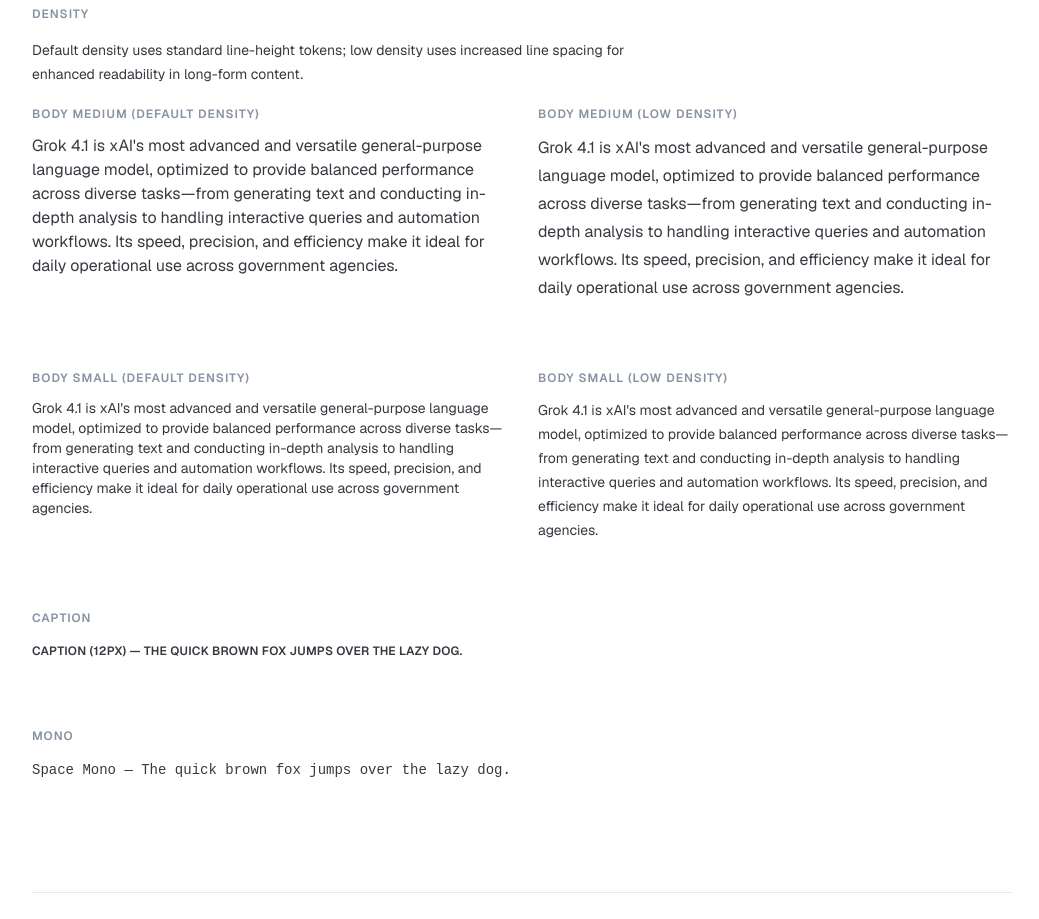
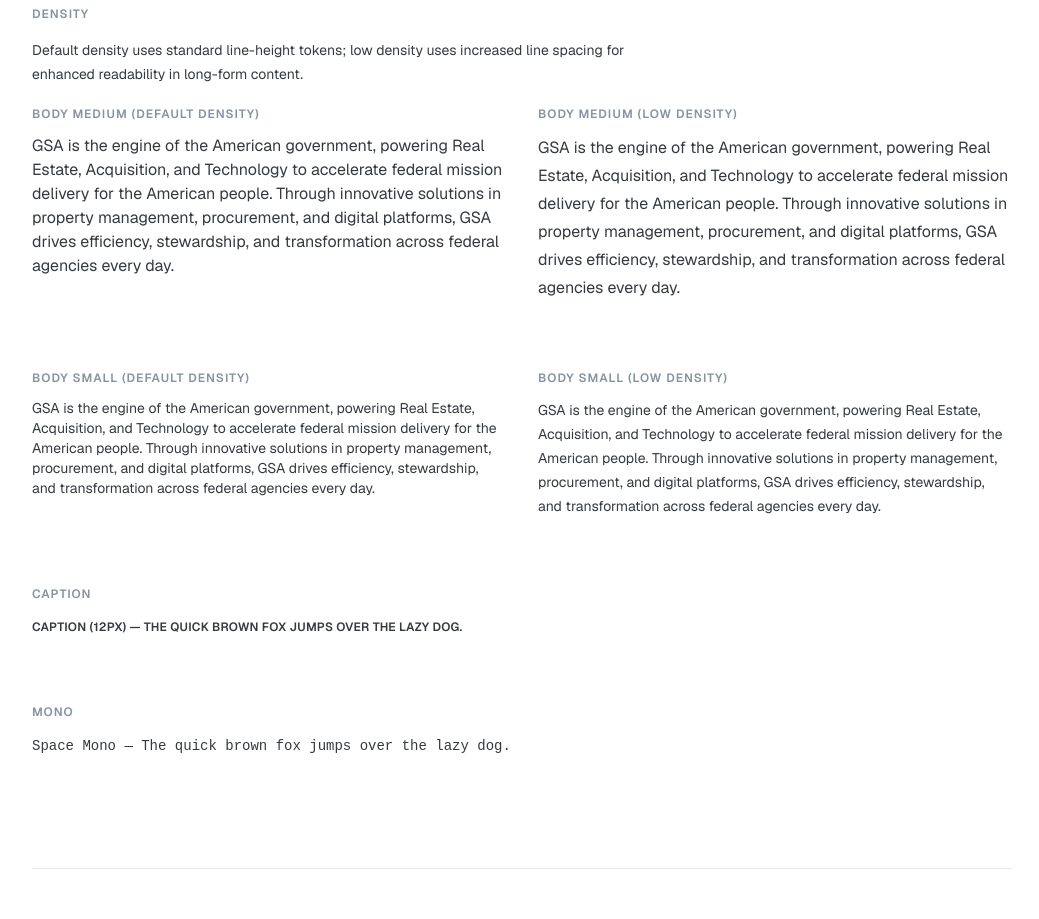
Before and after one commit to acgsa/usds, a Next.js app: page / in a window 1280 px wide. Shown: the part 980-1899 px from the top of the page, without its empty margins (228-1267 px from the left). Built offline with nearby package versions, Linux system fonts and the light colour scheme.

Commit message:
copy: replace Grok placeholder text with GSA mission copy in Typography section

```diff
--- a/app/page.tsx
+++ b/app/page.tsx
@@ -404,13 +404,13 @@
             <div className="typography-density-block">
               <div className="row-label" style={{ marginBottom: "var(--space-xs)" }}>Body Medium (Default Density)</div>
               <p style={{ fontSize: "var(--font-size-body-md)", lineHeight: "24px", marginBottom: 0, maxWidth: 640 }}>
-                Grok 4.1 is xAI&apos;s most advanced and versatile general-purpose language model, optimized to provide balanced performance across diverse tasks—from generating text and conducting in-depth analysis to handling interactive queries and automation workflows. Its speed, precision, and efficiency make it ideal for daily operational use across government agencies.
+                GSA is the engine of the American government, powering Real Estate, Acquisition, and Technology to accelerate federal mission delivery for the American people. Through innovative solutions in property management, procurement, and digital platforms, GSA drives efficiency, stewardship, and transformation across federal agencies every day.
               </p>
             </div>
             <div className="typography-density-block">
               <div className="row-label" style={{ marginBottom: "var(--space-xs)" }}>Body Medium (Low Density)</div>
               <p style={{ fontSize: "var(--font-size-body-md)", lineHeight: "28px", marginBottom: 0, maxWidth: 640 }}>
-                Grok 4.1 is xAI&apos;s most advanced and versatile general-purpose language model, optimized to provide balanced performance across diverse tasks—from generating text and conducting in-depth analysis to handling interactive queries and automation workflows. Its speed, precision, and efficiency make it ideal for daily operational use across government agencies.
+                GSA is the engine of the American government, powering Real Estate, Acquisition, and Technology to accelerate federal mission delivery for the American people. Through innovative solutions in property management, procurement, and digital platforms, GSA drives efficiency, stewardship, and transformation across federal agencies every day.
               </p>
             </div>
           </div>
@@ -418,13 +418,13 @@
             <div className="typography-density-block">
               <div className="row-label" style={{ marginBottom: "var(--space-xs)" }}>Body Small (Default Density)</div>
               <p style={{ fontSize: "var(--font-size-body-sm)", lineHeight: "20px", marginBottom: 0, maxWidth: 640 }}>
-                Grok 4.1 is xAI&apos;s most advanced and versatile general-purpose language model, optimized to provide balanced performance across diverse tasks—from generating text and conducting in-depth analysis to handling interactive queries and automation workflows. Its speed, precision, and efficiency make it ideal for daily operational use across government agencies.
+                GSA is the engine of the American government, powering Real Estate, Acquisition, and Technology to accelerate federal mission delivery for the American people. Through innovative solutions in property management, procurement, and digital platforms, GSA drives efficiency, stewardship, and transformation across federal agencies every day.
               </p>
             </div>
             <div className="typography-density-block">
               <div className="row-label" style={{ marginBottom: "var(--space-xs)" }}>Body Small (Low Density)</div>
               <p style={{ fontSize: "var(--font-size-body-sm)", lineHeight: "24px", marginBottom: 0, maxWidth: 640 }}>
-                Grok 4.1 is xAI&apos;s most advanced and versatile general-purpose language model, optimized to provide balanced performance across diverse tasks—from generating text and conducting in-depth analysis to handling interactive queries and automation workflows. Its speed, precision, and efficiency make it ideal for daily operational use across government agencies.
+                GSA is the engine of the American government, powering Real Estate, Acquisition, and Technology to accelerate federal mission delivery for the American people. Through innovative solutions in property management, procurement, and digital platforms, GSA drives efficiency, stewardship, and transformation across federal agencies every day.
               </p>
             </div>
           </div>
```
